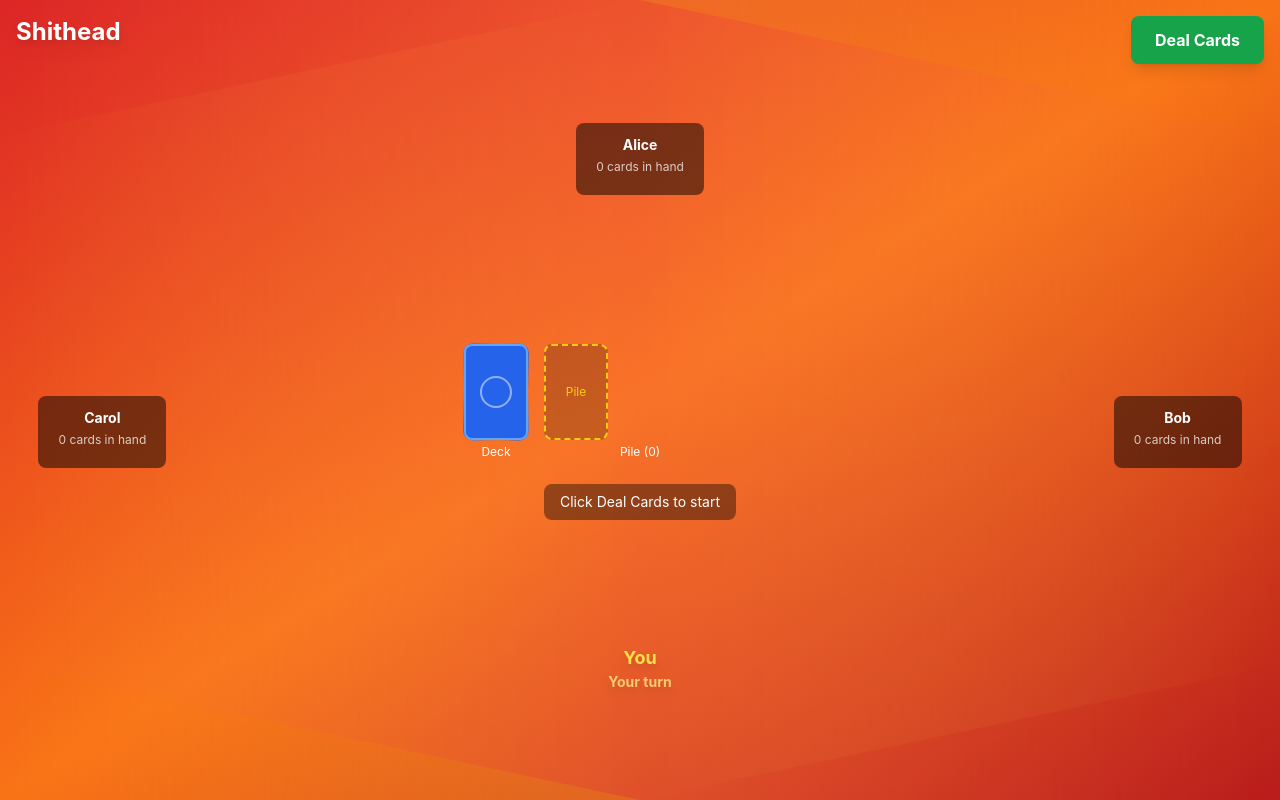
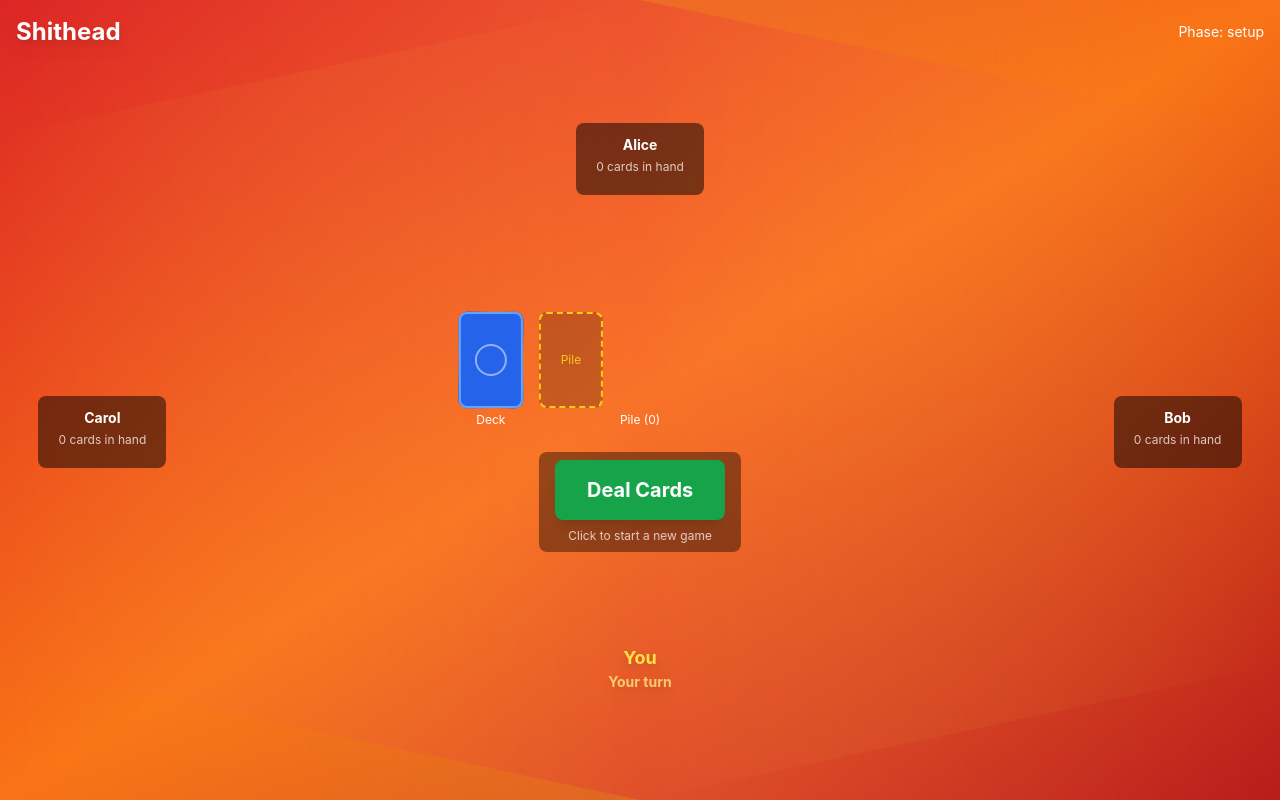
Before and after one commit to questluis8-tech/shithead, a React (Vite) app: page / in a window 1280 px wide. Built offline with nearby package versions, Linux system fonts and the light colour scheme.

Commit message:
Move Deal Cards button to center and make it prominent

```diff
--- a/src/App.tsx
+++ b/src/App.tsx
@@ -177,7 +177,17 @@ function App() {
 
               {/* Game status below pile */}
               <div className="mt-6 bg-black bg-opacity-40 rounded-lg px-4 py-2 text-white text-sm backdrop-blur-sm">
-                {gameState.gamePhase === 'setup' && 'Click Deal Cards to start'}
+                {gameState.gamePhase === 'setup' && (
+                  <div className="text-center">
+                    <button
+                      onClick={dealCards}
+                      className="bg-green-600 hover:bg-green-700 text-white px-8 py-4 rounded-lg font-bold text-xl shadow-lg transition-all transform hover:scale-105 mb-2"
+                    >
+                      Deal Cards
+                    </button>
+                    <div className="text-xs opacity-75">Click to start a new game</div>
+                  </div>
+                )}
                 {gameState.gamePhase === 'swapping' && 'Choose your face-up cards'}
                 {gameState.gamePhase === 'playing' && (
                   <div>
@@ -266,15 +276,6 @@ function App() {
         {/* Game controls */}
         <div className="absolute top-4 right-4">
           <div className="flex flex-col gap-2">
-            {gameState.gamePhase === 'setup' && (
-              <button
-                onClick={dealCards}
-                className="bg-green-600 hover:bg-green-700 text-white px-6 py-3 rounded-lg font-bold shadow-lg transition-all transform hover:scale-105"
-              >
-                Deal Cards
-              </button>
-            )}
-
             {gameState.gamePhase === 'swapping' && (
               <button
                 onClick={startGame}
```
